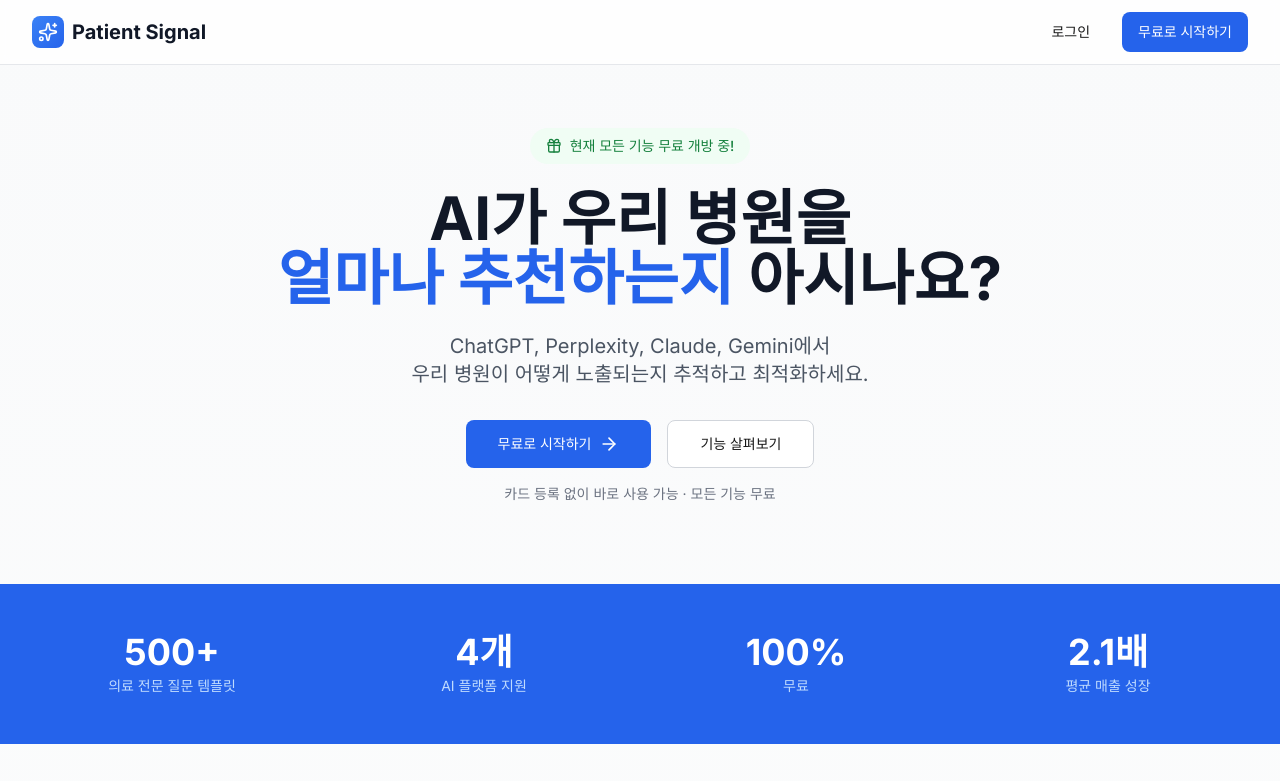
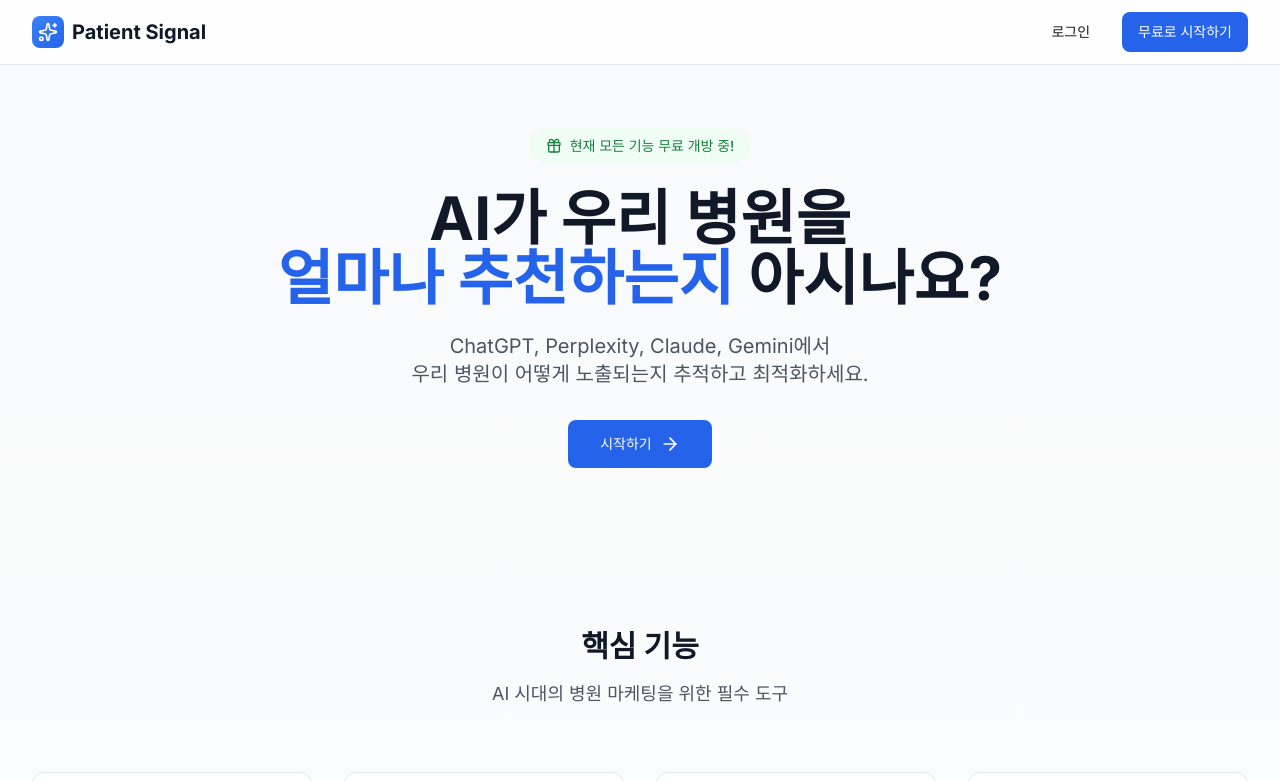
Before and after one commit to sodanstjrwns-max/patient-signal, a Next.js app in the folder apps/web/: page / in a window 1280 px wide. Shown: the top 781 px of the page. Built offline with nearby package versions, Linux system fonts and the light colour scheme; no server answers.

Commit message:
UI: Hero 섹션 버튼/문구 정리 + Stats 섹션 삭제
- '무료로 시작하기' → '시작하기'
- '기능 살펴보기' 버튼 삭제
- '카드 등록 없이...' 문구 삭제
- 500+/4개/100%/2.1배 Stats 바 전체 삭제

```diff
--- a/apps/web/src/app/page.tsx
+++ b/apps/web/src/app/page.tsx
@@ -92,42 +92,10 @@
           <div className="flex flex-col sm:flex-row items-center justify-center gap-4">
             <Link href="/register">
               <Button size="lg" className="px-8">
-                무료로 시작하기
+                시작하기
                 <ArrowRight className="ml-2 h-5 w-5" />
               </Button>
             </Link>
-            <Link href="#features">
-              <Button variant="outline" size="lg">
-                기능 살펴보기
-              </Button>
-            </Link>
-          </div>
-          <p className="text-sm text-gray-500 mt-4">
-            카드 등록 없이 바로 사용 가능 · 모든 기능 무료
-          </p>
-        </div>
-      </section>
-
-      {/* Stats */}
-      <section className="py-12 bg-blue-600">
-        <div className="max-w-7xl mx-auto px-4 sm:px-6 lg:px-8">
-          <div className="grid grid-cols-2 md:grid-cols-4 gap-8 text-center">
-            <div>
-              <div className="text-3xl sm:text-4xl font-bold text-white">500+</div>
-              <div className="text-blue-200 text-sm mt-1">의료 전문 질문 템플릿</div>
-            </div>
-            <div>
-              <div className="text-3xl sm:text-4xl font-bold text-white">4개</div>
-              <div className="text-blue-200 text-sm mt-1">AI 플랫폼 지원</div>
-            </div>
-            <div>
-              <div className="text-3xl sm:text-4xl font-bold text-white">100%</div>
-              <div className="text-blue-200 text-sm mt-1">무료</div>
-            </div>
-            <div>
-              <div className="text-3xl sm:text-4xl font-bold text-white">2.1배</div>
-              <div className="text-blue-200 text-sm mt-1">평균 매출 성장</div>
-            </div>
           </div>
         </div>
       </section>
```
